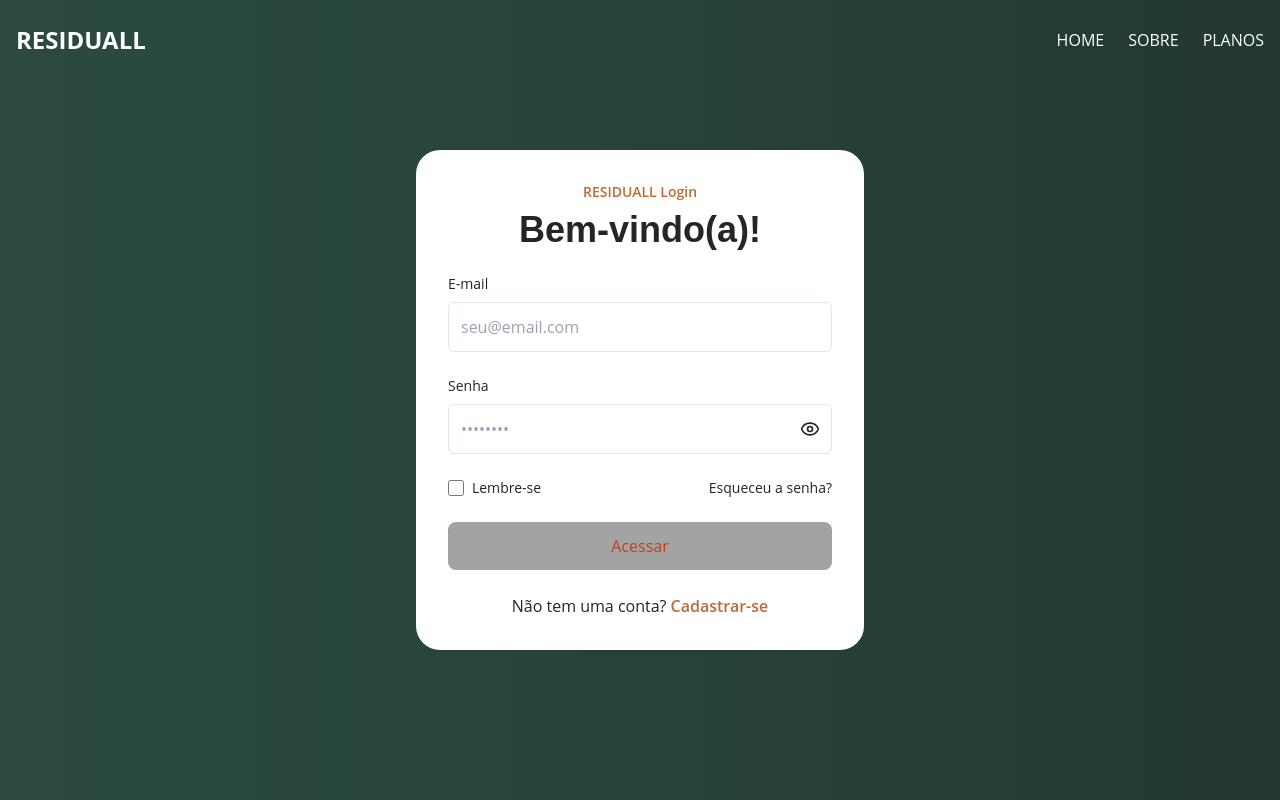
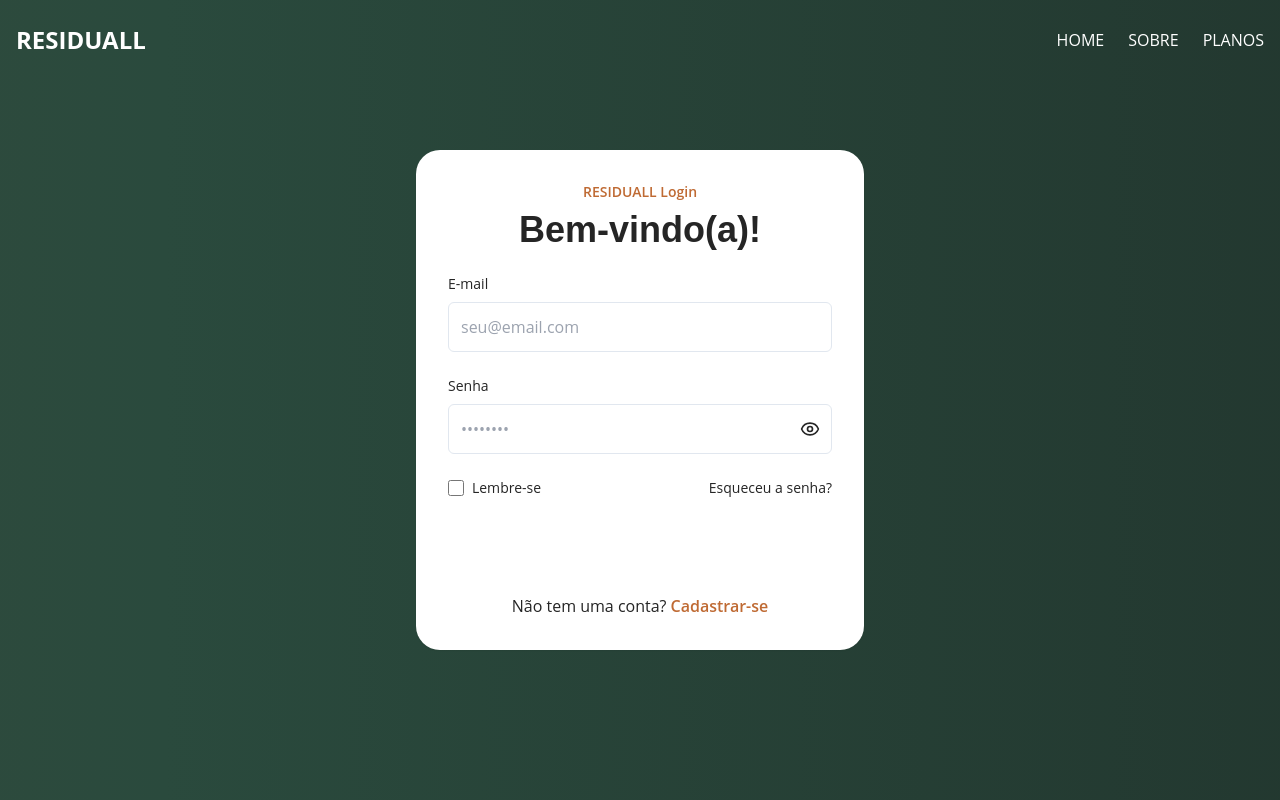
Before and after one commit to Paulinne-Cintra/residuall-waste-wizard, a React (Vite) app: page /login in a window 1280 px wide. Built offline with nearby package versions, Linux system fonts and the light colour scheme.

Commit message:
LoginPage.tsx

```diff
--- a/src/pages/LoginPage.tsx
+++ b/src/pages/LoginPage.tsx
@@ -111,9 +111,11 @@ const LoginPage = () => {
                 </div>
               </div>
 
-              <button type="submit"
-              // Ajuste a cor do botão principal
-              className="w-full bg-residuall-green-default hover:bg-residuall-gray-dark font-medium py-3 px-4 rounded-lg transition-colors text-orange-700 bg-neutral-400 hover:bg-neutral-300">
+              <button
+                type="submit"
+                // Garanta que text-white esteja aqui para que o texto seja branco
+                className="w-full bg-residuall-green-default hover:bg-residuall-gray-dark text-white font-medium py-3 px-4 rounded-lg transition-colors"
+              >
                 Acessar
               </button>
             </form>
```
